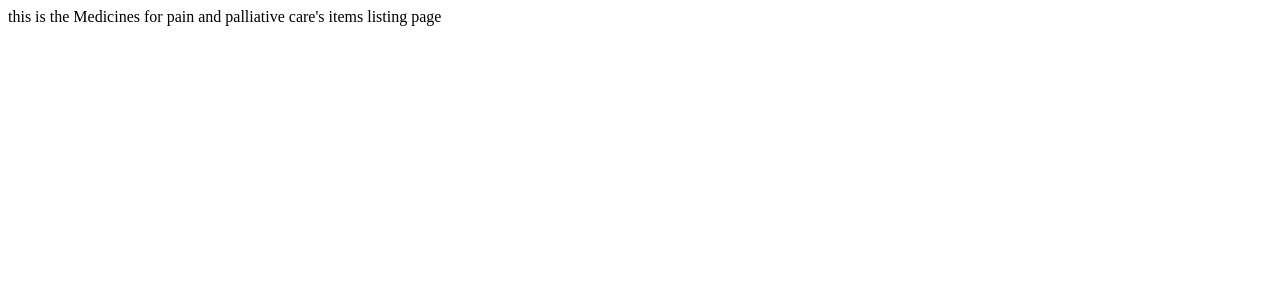
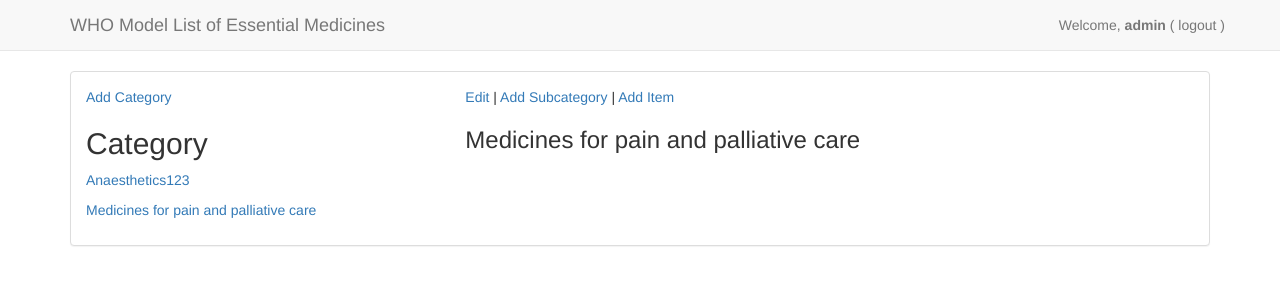
Before and after one commit to jtg2078/nd004-p3, a Flask app: a page that uses application.py in a window 1280 px wide. Shown: the top 300 px of the page. Run offline with Flask 2, Linux system fonts and the light colour scheme; the visitor is signed in with stand-in values (Sample User, id 1); some libraries are stand-ins or nearby versions.

Commit message:
completed CRUD for category and subcategory

```diff
--- a/application.py
+++ b/application.py
@@ -1,11 +1,11 @@
 from functools import wraps
 
 # flask related imports
-from flask import Flask, render_template, request, redirect, url_for, flash
+from flask import Flask, render_template, request, redirect, url_for, flash, g
 from flask import session as login_session
 
 # database related imports
-from sqlalchemy import create_engine, asc
+from sqlalchemy import create_engine, asc, desc
 from sqlalchemy.orm import sessionmaker
 from database_setup import Base, User, Category, Subcategory, Item
 
@@ -31,11 +31,56 @@
 
     return wrap
 
+# category required decorator
+def category_required(f):
+    @wraps(f)
+    def wrap(*args, **kwargs):
+        category_name = kwargs.get('category_name', '')
+        category = (db_session.query(Category)
+                    .filter(Category.name == category_name)
+                    .first())
+        if not category:
+            flash('category with name {0} does not exist'.format(category_name))
+            return redirect(url_for('home'))
+        else:
+            kwargs['category'] = category
+            return f(*args, **kwargs)
+
+    return wrap
+
+# subcategory required decorator
+def subcategory_required(f):
+    @wraps(f)
+    def wrap(*args, **kwargs):
+        category = kwargs.get('category', None)
+        subcategory_name = kwargs.get('subcategory_name', '')
+        subcategory = (db_session.query(Subcategory)
+                                 .filter(Subcategory.name == subcategory_name)
+                                 .filter(Subcategory.category_id == category.id)
+                                 .first())
+        if not subcategory:
+            flash('subcategory with name {0} does not exist'.format(subcategory_name))
+            return redirect(url_for('home'))
+        else:
+            kwargs['subcategory'] = subcategory
+            return f(*args, **kwargs)
+
+    return wrap
+
+#  ------------------------------  index ------------------------------
+
 
 @app.route("/")
 def home():
-    return render_template("index.html", user=login_session.get('user'))
+    items = db_session.query(Item).order_by(desc(Item.added))
+    catalog = db_session.query(Category).order_by(asc(Category.id))
+    return render_template("index.html",
+                           user=login_session.get('user'),
+                           catalog=catalog,
+                           latest_items=items)
 
+
+#  ------------------------------  login / logout ------------------------------
 
 @app.route("/login", methods=['POST', 'GET'])
 def login():
@@ -58,24 +103,136 @@
     return redirect(url_for('home'))
 
 
-@app.route("/catalog/<category_name>/items")
-def category(category_name=None):
-    return "this is the {0}'s items listing page".format(category_name)
+#  ------------------------------  category ------------------------------
 
 
-@app.route('/catalog/category/new', methods=['POST'])
+@app.route("/catalog/<category_name>/items")
+@category_required
+def show_category(category_name=None, category=None):
+    catalog = db_session.query(Category).order_by(asc(Category.id))
+    subcategories = (db_session.query(Subcategory)
+                               .filter(Subcategory.category_id == category.id)
+                               .order_by(asc(Subcategory.id)))
+    items = (db_session.query(Item)
+                       .filter(Item.category_id == category.id)
+                       .order_by(asc(Item.id)))
+    return render_template('category.html',
+                           user=login_session.get('user'),
+                           catalog=catalog,
+                           category=category,
+                           subcategories=subcategories,
+                           items=items)
+
+
+@app.route('/catalog/category/new', methods=['POST', 'GET'])
 @login_required
 def new_category():
-    new_category = Category(name=request.form['name'])
-    db_session.add(new_category)
+    error = None
+    if request.method == 'POST':
+        category_name = request.form.get('name', '').strip()
+        if category_name:
+            category = Category(name=category_name)
+            db_session.add(category)
+            db_session.commit()
+            flash('New category %s Successfully Created' % category.name)
+            return redirect(url_for('home'))
+        else:
+            error = 'category name is missing'
+    return render_template('category_new.html', error=error, user=login_session.get('user'))
+
+
+@app.route("/catalog/<category_name>/edit", methods=['POST', 'GET'])
+@login_required
+@category_required
+def edit_category(category_name=None, category=None):
+    error = None
+    if request.method == 'POST':
+        category_name = request.form.get('name', '').strip()
+        if category_name:
+            category.name = category_name
+            db_session.add(category)
+            db_session.commit()
+            flash('Category updated!')
+            return redirect(url_for('show_category', category_name=category_name))
+        else:
+            error = 'category name is missing'
+    return render_template('category_edit.html', category=category, user=login_session.get('user'), error=error)
+
+
+@app.route("/catalog/<category_name>/delete", methods=['POST'])
+@login_required
+@category_required
+def delete_category(category_name=None, category=None):
+    db_session.delete(category)
     db_session.commit()
-    flash('New Category %s Successfully Created' % new_category.name)
+    flash('Category {0} deleted!'.format(category_name))
     return redirect(url_for('home'))
 
 
+#  ------------------------------  subcategory ------------------------------
+
+@app.route('/catalog/<category_name>/subcategory/new', methods=['POST', 'GET'])
+@login_required
+@category_required
+def new_subcategory(category_name, category):
+    error = None
+    if request.method == 'POST':
+        subcategory_name = request.form.get('name', '').strip()
+        if subcategory_name:
+            subcategory = Subcategory(name=subcategory_name,
+                                      category_id=category.id)
+            db_session.add(subcategory)
+            db_session.commit()
+            flash('New subcategory %s created successfully' % subcategory.name)
+            return redirect(url_for('show_category', category_name=category_name))
+        else:
+            error = 'subcategory name is missing'
+    return render_template('subcategory_new.html', category=category, error=error, user=login_session.get('user'))
+
+
+@app.route("/catalog/<category_name>/subcategory/<subcategory_name>/edit", methods=['POST', 'GET'])
+@login_required
+@category_required
+@subcategory_required
+def edit_subcategory(category_name=None, category=None, subcategory_name=None, subcategory=None):
+    error = None
+    if request.method == 'POST':
+        subcategory_name = request.form.get('name', '').strip()
+        if subcategory_name:
+            subcategory.name = subcategory_name
+            db_session.add(subcategory)
+            db_session.commit()
+            flash('Subcategory updated!')
+            return redirect(url_for('show_category', category_name=category_name))
+        else:
+            error = 'Subcategory name is missing'
+    return render_template('subcategory_edit.html',
+                           category=category,
+                           subcategory=subcategory, user=login_session.get('user'), error=error)
+
+
+@app.route("/catalog/<category_name>/subcategory/<subcategory_name>/delete", methods=['POST'])
+@login_required
+@category_required
+@subcategory_required
+def delete_subcategory(category_name=None, category=None, subcategory_name=None, subcategory=None):
+    db_session.delete(subcategory)
+    db_session.commit()
+    flash('Subcategory {0} deleted!'.format(subcategory_name))
+    return redirect(url_for('show_category', category_name=category_name))
+
+
+#  ------------------------------  item ------------------------------
+
+
 @app.route("/catalog/<category_name>/<item_name>")
-def item(category_name=None, item_name=None):
+def show_item(category_name=None, item_name=None):
     return "this is item {0}'s page".format(item_name)
+
+
+@app.route("/catalog/item/new")
+def new_item():
+    return "this is add new item page"
 
 
 @app.route("/catalog/<item_name>/edit")
--- a/database_setup.py
+++ b/database_setup.py
@@ -1,4 +1,4 @@
-from sqlalchemy import Column, ForeignKey, Integer, String
+from sqlalchemy import Column, ForeignKey, Integer, String, DateTime
 from sqlalchemy.ext.declarative import declarative_base
 from sqlalchemy.orm import relationship
 from sqlalchemy import create_engine
@@ -67,6 +67,8 @@
     id = Column(Integer, primary_key=True)
     name = Column(String(250), nullable=False)
     description = Column(String)
+    added = Column(DateTime)
+    updated  = Column(DateTime)
     subcategory_id = Column(Integer, ForeignKey('subcategory.id'))
     subcategory = relationship(Subcategory)
     category_id = Column(Integer, ForeignKey('category.id'))
--- /dev/null
+++ b/templates/_snippet.html
@@ -0,0 +1,9 @@
+{% macro catalog_side_bar(catalog, user=None) %}
+  {% if user %}
+      <a href="{{ url_for('new_category') }}">Add Category</a>
+  {% endif %}
+    <h2>Category</h2>
+  {% for category in catalog %}
+      <p><a href="{{ url_for('show_category', category_name=category.name) }}">{{ category.name }}</a></p>
+  {% endfor %}
+{% endmacro %}
--- /dev/null
+++ b/templates/category.html
@@ -0,0 +1,44 @@
+{% extends 'base.html' %}
+{% import '_snippet.html' as snippet %}
+{% block content %}
+
+    <div class="panel panel-default">
+        <div class="panel-body">
+            <div class="row">
+                <div class="col-md-4">
+                  {{ snippet.catalog_side_bar(catalog, user) }}
+                </div>
+                <div class="col-md-8">
+
+                  {% if user %}
+                      <a href="{{ url_for('edit_category', category_name=category.name) }}">Edit</a>
+                      <span>|</span>
+                      <a href="{{ url_for('new_subcategory', category_name=category.name) }}">Add Subcategory</a>
+                      <span>|</span>
+                      <a href="{{ url_for('new_item') }}">Add Item</a>
+                  {% endif %}
+
+                    <h3>{{ category.name }}</h3>
+
+                {% for subcategory in subcategories %}
+                    <p>
+                        <strong>{{ subcategory.name }}</strong>
+                    {% if user %}
+                        <a href="{{ url_for('edit_subcategory',
+                                            category_name=category.name,
+                                            subcategory_name=subcategory.name) }}">Edit</a>
+                    {% endif %}
+                    </p>
+                {% endfor %}
+
+                  {% for item in items %}
+                      <p><a href="{{ url_for('show_item', item_name=name) }}">{{ item.name }}</a></p>
+                  {% endfor %}
+
+
+                </div>
+            </div>
+        </div>
+    </div>
+
+{% endblock %}
```
Also changed, not shown: templates/category_edit.html (added, +25 -0 lines), templates/category_new.html (added, +11 -0 lines), templates/index.html (+18 -12 lines), templates/subcategory_edit.html (added, +25 -0 lines), templates/subcategory_new.html (added, +11 -0 lines), catalog.db.
